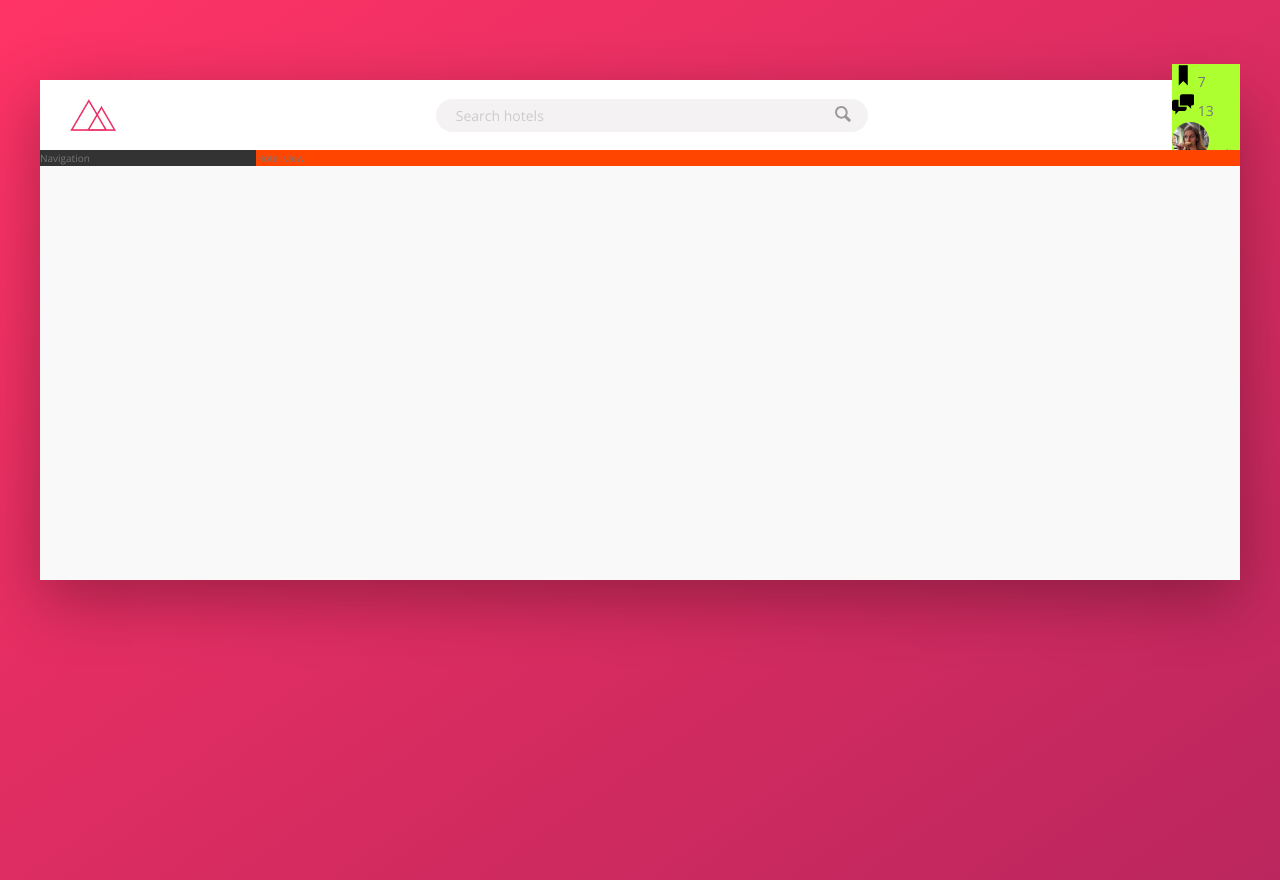
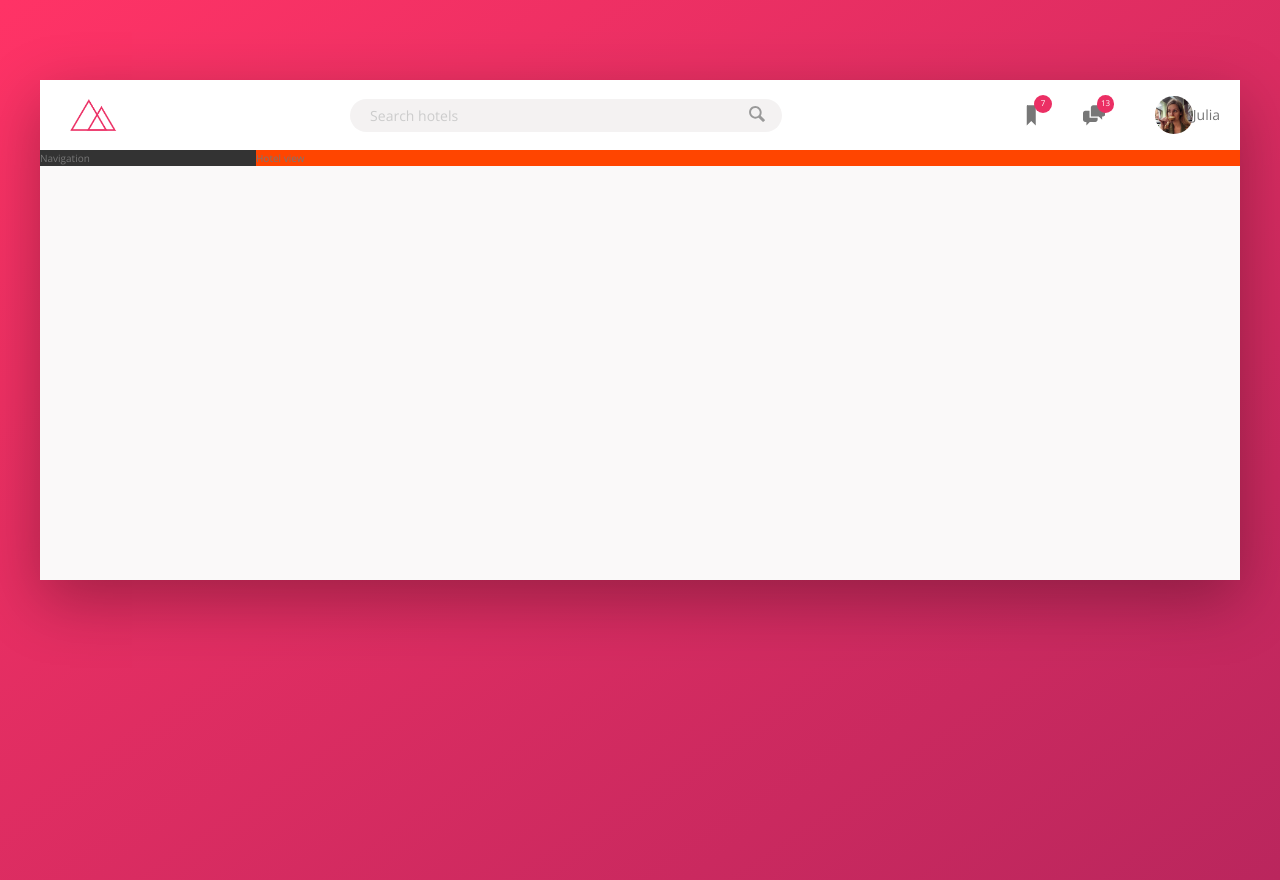
Before and after one commit to WiliTheSParrow/UdemyCourse_Trillo, a website: page index.html in a window 1280 px wide. Drawn offline with nearby package versions, Linux system fonts and the light colour scheme.

Commit message:
header finished

```diff
--- a/sass/_component.scss
+++ b/sass/_component.scss
@@ -3,7 +3,7 @@
 
 .logo {
     height: 3.25rem;
-    margin-left: 3rem;
+    margin-left: 2rem;
 }
 
 ///////////////////////////////////////
@@ -35,13 +35,14 @@
             background-color: var(--color-grey-light-3);
         }
 
-        &::-webkit-input-placeholder{
+        &::-webkit-input-placeholder {
             font-weight: 100;
-            color: var(--color-grey-light-4);;
+            color: var(--color-grey-light-4);
+            ;
         }
     }
 
-    &__input:focus + &__button{
+    &__input:focus+&__button {
         background-color: var(--color-grey-light-3);
     }
 
@@ -69,23 +70,54 @@
 //USER NAVIGATION
 
 .user-nav {
-    background-color: greenyellow;
 
-    &__icon-box {}
+    align-self: stretch;
+
+    display: flex;
+    align-items: center;
+
+    &>* {
+        padding: 0 2rem;
+        cursor: pointer;
+        height: 100%;
+        display: flex;
+        align-items: center;
+    }
+
+    &>*:hover{
+        background-color: var(--color-grey-light-2);
+    }
+
+    &__icon-box {
+        position: relative;
+    }
 
     &__icon {
         height: 2.25rem;
         width: 2.25rem;
+        fill: var(--color-grey-dark-2);
+
     }
 
-    &__notification {}
+    &__notification {
+        font-size: .8rem;
+        height: 1.75rem;
+        width: 1.75rem;
+        border-radius: 50%;
+        background-color: var(--color-primary);
+        color: #fff;
+        position: absolute;
+        top: 1.5rem;
+        right: 1.1rem;
 
-    &__user {}
+        display: flex;
+        justify-content: center;
+        align-items: center;
+    }
+
 
     &__user-photo {
         height: 3.75rem;
         border-radius: 50%;
+        margin-right: 1rem;
     }
-
-    &__user-name {}
-}
```
Also changed, not shown: css/style.css.
